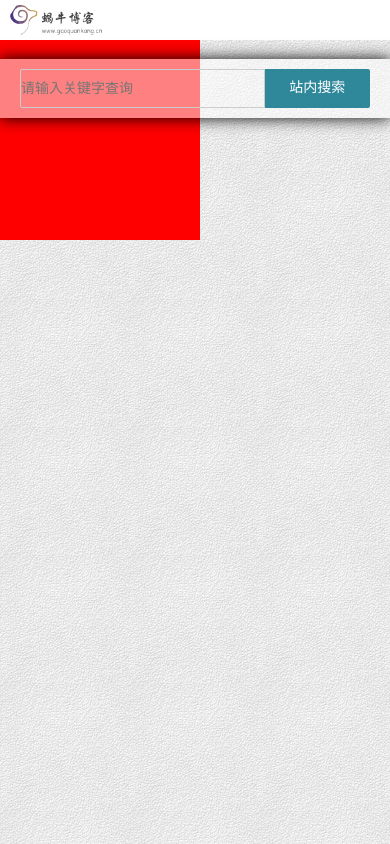
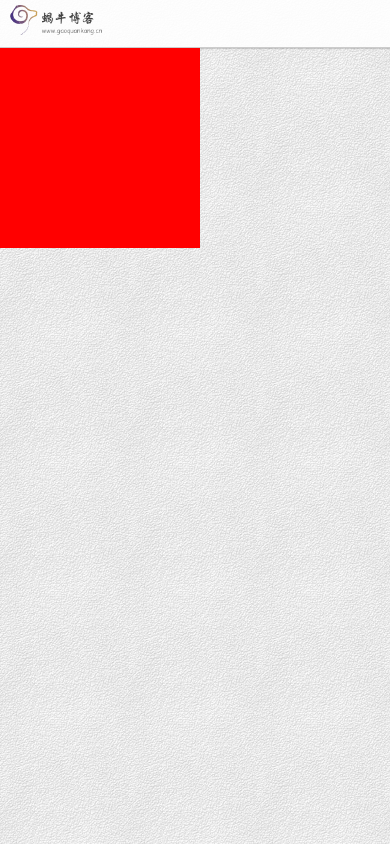
Before and after one commit to wangpingo/blog_vue, a Vue app in the folder blog-font/: page / in a window 390 px wide. Shown: the top 844 px of the page. Built offline with nearby package versions, Linux system fonts and the light colour scheme; a small style sheet from the web is missing.

Commit message:
提交代码

```diff
--- a/blog-font/index.html
+++ b/blog-font/index.html
@@ -34,4 +34,18 @@
     <div id="app"></div>
     <!-- built files will be auto injected -->
   </body>
+  <script>
+      var box=document.documentElement;
+      var rootFontSize = 14;
+
+      setRootFontSize()
+      window.onresize=setRootFontSize;
+
+      function setRootFontSize(){
+        var rect = box.getBoundingClientRect();
+        console.log(rect);
+        rootFontSize = rect.width*100/750;
+        box.style.fontSize = rootFontSize + 'px';
+      }
+  </script>
 </html>
--- a/blog-font/src/components/Header.vue
+++ b/blog-font/src/components/Header.vue
@@ -35,7 +35,7 @@
                         <input class="inputContent" @blur="changeInput($event)" @focus="changeInput($event)" placeholder="请输入关键字查询">
                         <span  class="inputButton">站内搜索</span>
                     </div>
-
+                    <a class="closeButton" @click="showSearch"><i class="iconfont icon-guanbi"></i></a>
                 </div>
             </div>
         </div>
@@ -51,7 +51,7 @@ export default {
     data () {
         return {
             scrolledFlag:false,  // 控制导航栏的吸附效果
-            searchInput:false,   //搜索框
+            searchInput:true,   //搜索框
         }
     },
 
@@ -84,7 +84,13 @@ export default {
         },
         showSearch(){
             this.searchInput=!this.searchInput;
-            this.searchInput===true?this.$refs.searchAera.style.display='none':this.$refs.searchAera.style.display='block';
+            if(this.searchInput===true){
+                this.$refs.searchAera.style.opacity='0';
+                this.$refs.searchAera.style.height='0';
+            }else{
+                this.$refs.searchAera.style.height='39px';
+                this.$refs.searchAera.style.opacity='1';
+            }
         },
         changeInput(e){
             if(e.target.style.background===''){
@@ -110,13 +116,17 @@ export default {
     .topTransition{
         position: fixed;
         top:0;
-        background-color:rgba(255, 255, 255,0.5);
+        background:rgba(255, 255, 255,0.5);
     }
     .searchInput{
         position:relative;
         top:20px;
         max-width:1200px;
-        padding:10px 20px;
+        transition: 1s;
+        height:0;
+        transition-duration: 0.5s;
+        padding:16px 25px 10px 25px;
+        opacity: 0;
         background:#fff;
         box-shadow:rgb(0,0,0) 0 0 15px;
         background-color:rgba(255, 255, 255,0.5);
@@ -127,7 +137,7 @@ export default {
     .inputContent{
         display:block;
         flex:2.3;
-        height:37px;
+        height:30px;
         font-size:14px;
         border:1px solid #ccc;
         border-radius:2px 0 0 2px;
@@ -140,7 +150,7 @@ export default {
         display:block;
         flex:1;
         text-align:center;
-        line-height:37px;
+        line-height:30px;
         background:#2f889a;
         font-size:14px;
         color:#fff;
@@ -154,6 +164,21 @@ export default {
         margin: 5px 0 0 10px ;
         display: inline-block;
         height: 60px;
+    }
+    .closeButton{
+        position: absolute;
+        display: block;
+        right: 0;
+        top:0;
+        padding:5px;
+        background: #cf0000;
+        border-radius: 2px;
+    }
+
+    .icon-guanbi{
+        font-size: 12px;
+        display: inline-block;
+        color: #fff;
     }
     @media screen and (min-width:900px) {
         .m-header .top-header{
@@ -240,8 +265,10 @@ export default {
         }
        .top-nav{
             width: 100%;
-            height: 40px;
-            background: #fff;
+            height: 47px;
+            background: rgba(255,255,255,0.9);
+            border-bottom: 1px solid #ccc;
+            box-shadow: 0 1px 1px rgba(0,0,0,0.15);
         }
         .top-nav img{
             height: 30px;
@@ -251,7 +278,7 @@ export default {
         }
         .nav-mList{
             float:right;
-            height:40px;
+            height:47px;
         }
         .goSide,.search{
             display:inline-block;
```
Also changed, not shown: 1 other file (tests, documents, lock files or other folders).
